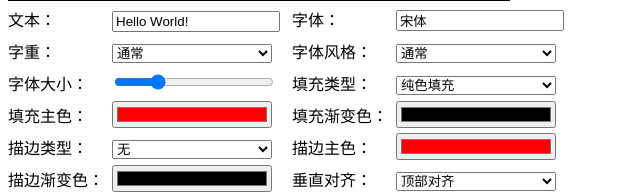
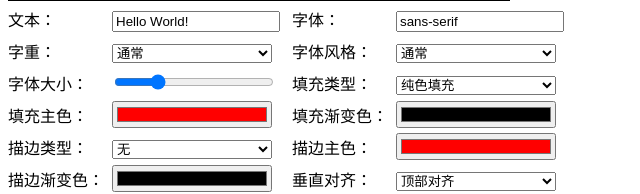
Before and after one commit to tuziel/canvas_demo, a website: page c4-text/index.html in a window 1280 px wide. Shown: the part 309-503 px from the top of the page, 0-640 px from the left. Drawn offline with Linux system fonts and the light colour scheme.

Commit message:
update: sans-serif比较好看

```diff
--- a/c4-text/index.html
+++ b/c4-text/index.html
@@ -42,7 +42,7 @@
     </div>
     <div>
       <label>字体</label>
-      <input type="text" id="iFont" value="宋体">
+      <input type="text" id="iFont" value="sans-serif">
     </div>
     <div>
       <label>字重</label>
```
